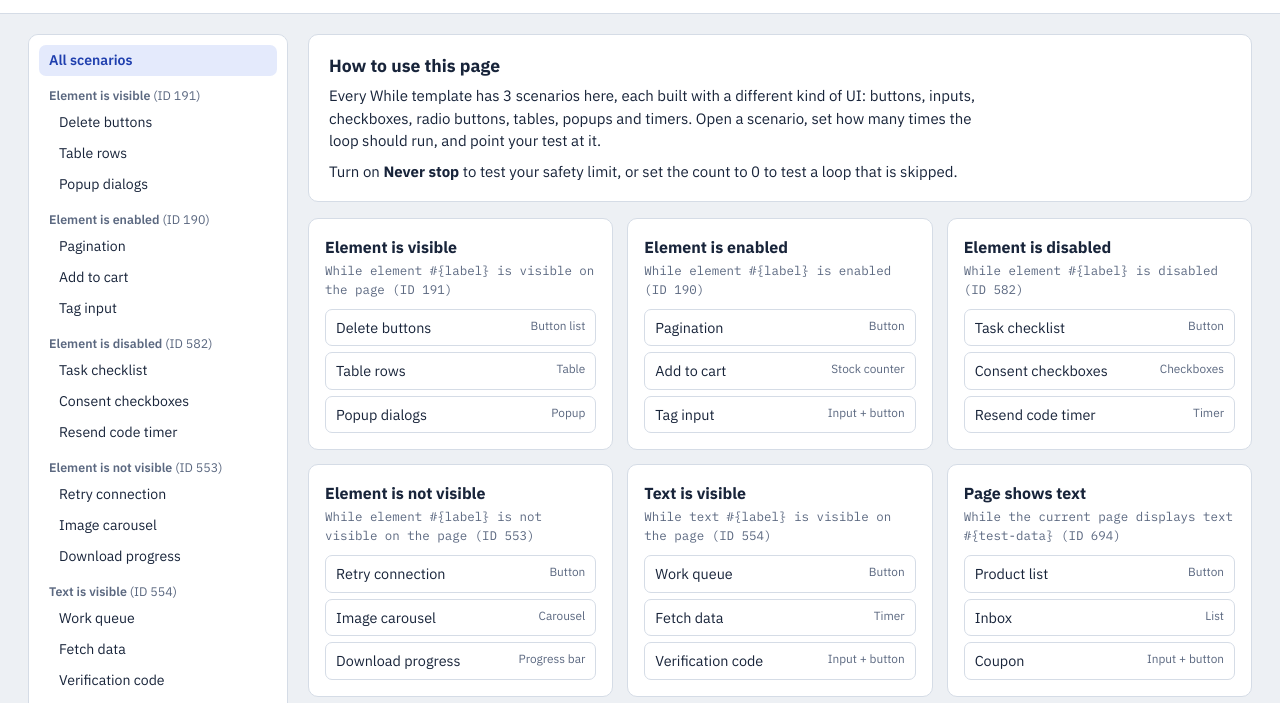
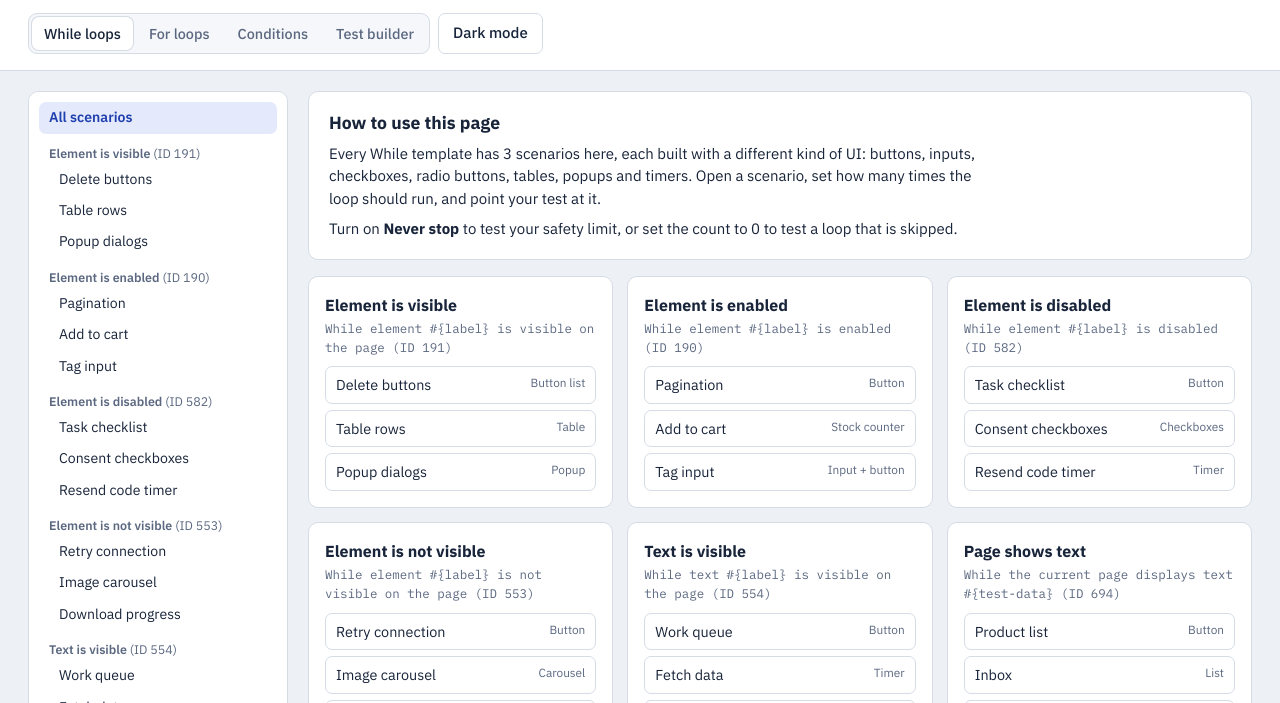
Before and after one commit to yashcqa/While-loop_page, a plain HTML site: page playground.html in a window 1280 px wide. Shown: the part 74-777 px from the top of the page. Drawn offline with Linux system fonts and the light colour scheme.

Commit message:
Add files via upload

```diff
--- a/playground.html
+++ b/playground.html
@@ -171,6 +171,10 @@ legend{font-weight:600;padding:0 4px}
   .top{padding:14px}
 }
 @media (prefers-reduced-motion: reduce){ *{transition:none !important} }
+.pages{display:flex;gap:4px;flex-wrap:wrap;background:var(--surface-2);border:1px solid var(--line);border-radius:9px;padding:3px}
+.pages a{padding:6px 12px;border-radius:7px;text-decoration:none;color:var(--muted);font-weight:500;font-size:.9rem}
+.pages a:hover{color:var(--ink)}
+.pages a[aria-current="page"]{background:var(--surface);color:var(--ink);box-shadow:0 0 0 1px var(--line)}
 </style>
 </head>
 <body>
@@ -181,7 +185,7 @@ legend{font-weight:600;padding:0 4px}
     <p>33 live scenarios, 3 for every While template. Point your test at a scenario and watch the loop run until the condition turns false.</p>
   </div>
   <div class="top-actions">
-    <a class="btn" href="index.html">Open the test builder</a>
+    <nav class="pages" aria-label="Pages"><a href="playground.html" aria-current="page">While loops</a><a href="for-loops.html">For loops</a><a href="conditions.html">Conditions</a><a href="index.html">Test builder</a></nav>
     <button class="btn" id="themeBtn" type="button">Dark mode</button>
   </div>
 </header>
```
Also changed, not shown: index.html (+5 -1 lines).
